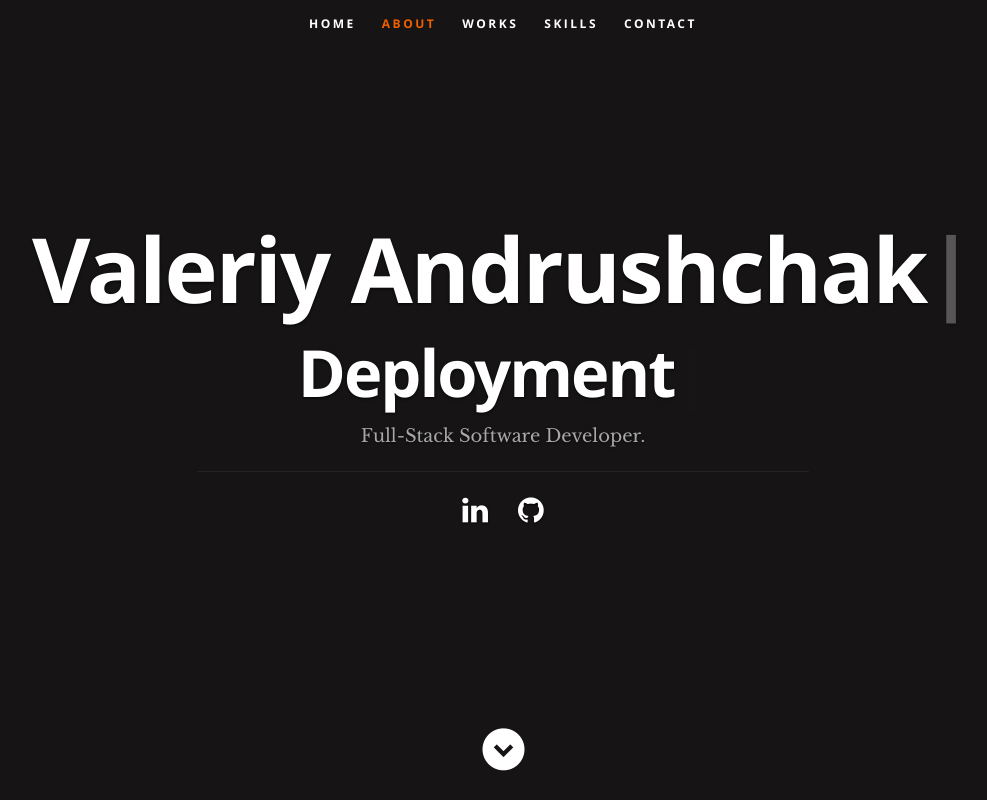
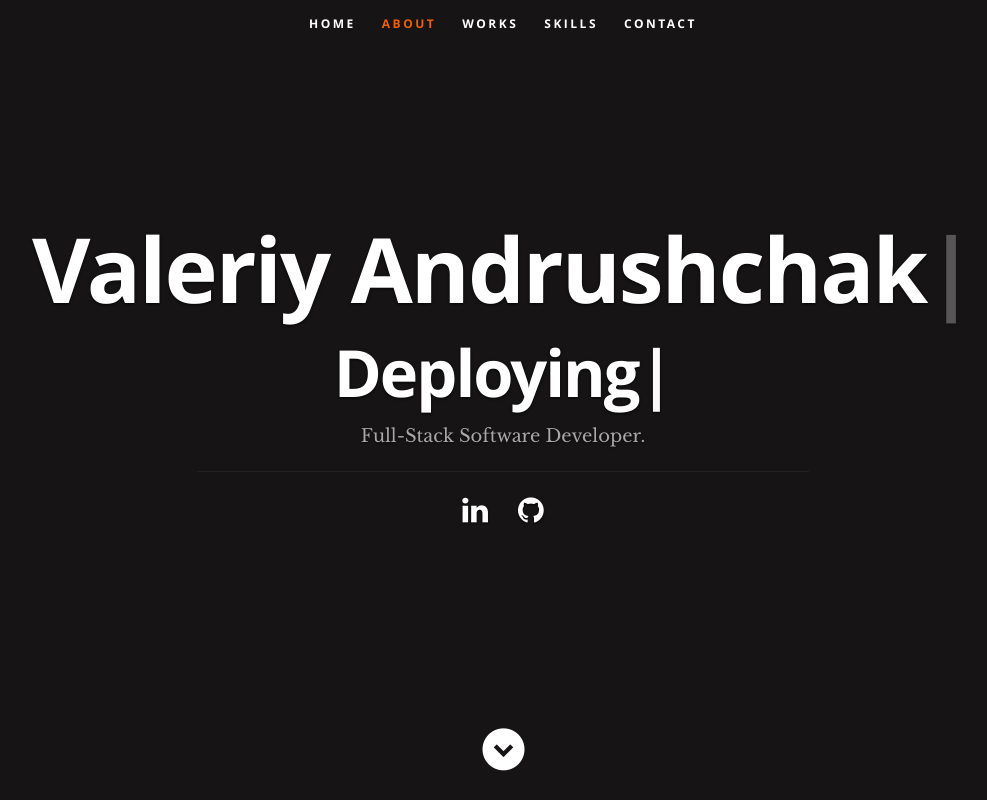
Before and after one commit to waland1510/waland1510.github.io, a React (Create React App) app: page / in a window 1280 px wide. Shown: the top 800 px of the page, without its empty margins (137-1124 px from the left). Built offline with nearby package versions, Linux system fonts and the light colour scheme.

Commit message:
css changes

```diff
--- a/src/components/header/header.js
+++ b/src/components/header/header.js
@@ -54,9 +54,9 @@ export default class Header extends Component {
               <h1 className="responsive-headline">
                 <Typed strings={[resumeData.name]} typeSpeed={40} />
               </h1>
-              <h2>
+              <h2 className="responsive-headline">
                 <Typed
-                  strings={["Development", "Debugging", "Deployment"]}
+                  strings={["Developing", "Debugging", "Deploying"]}
                   typeSpeed={90}
                   backSpeed={50}
                   loop
```
